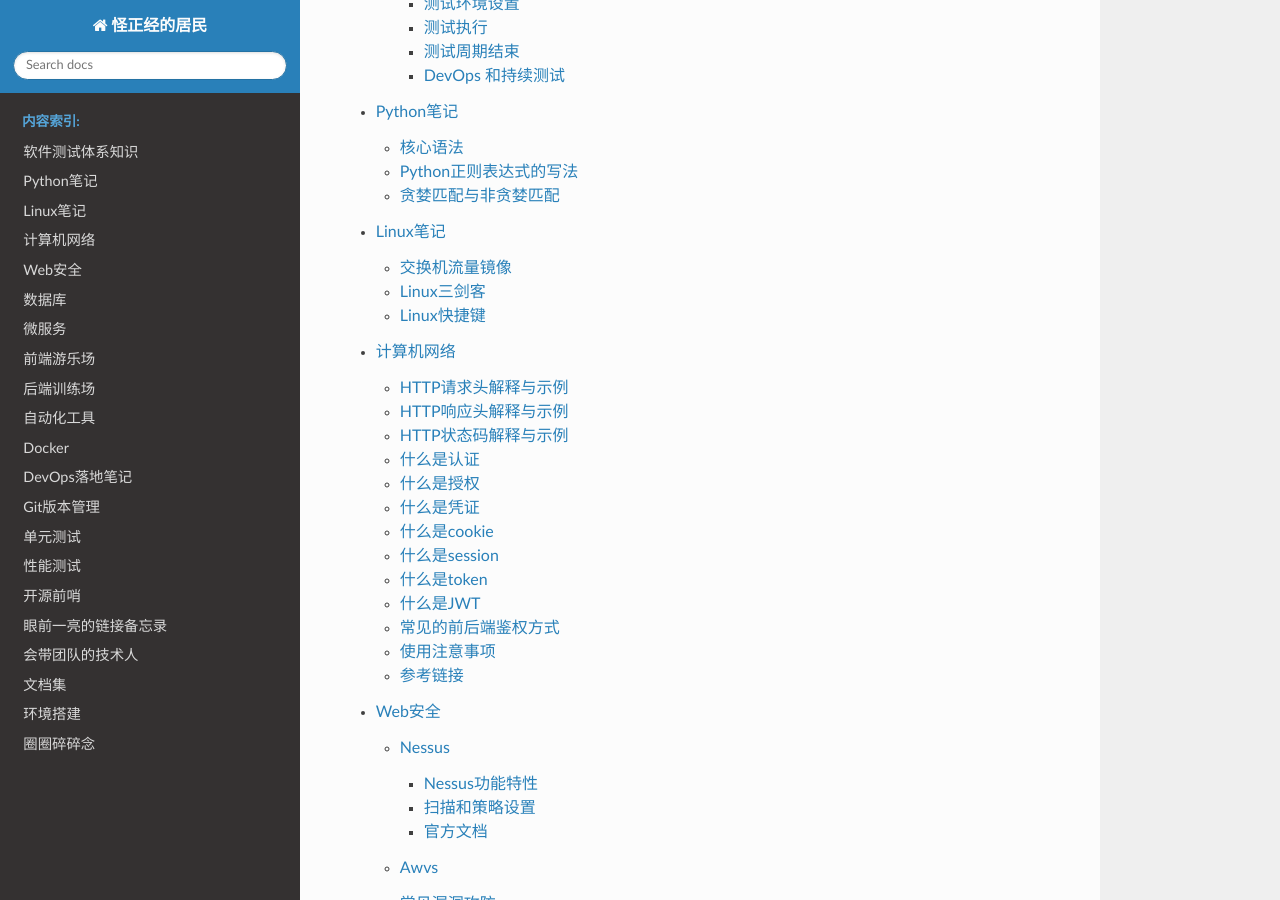
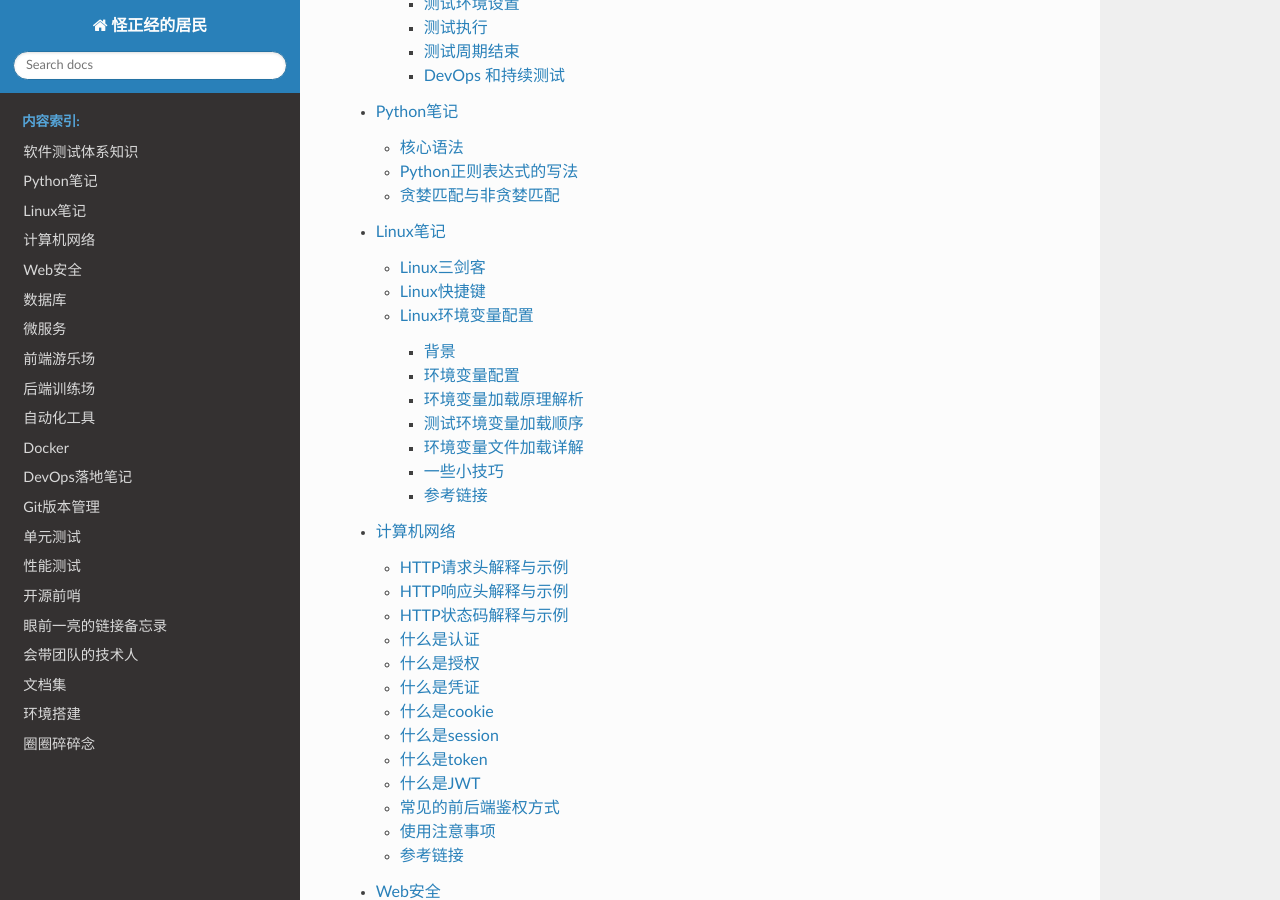
Before and after one commit to LLY600/readthedoc, a Sphinx documentation site: the page built from source/index.rst, in a window 1280 px wide and 900 px high, scrolled down 560 px. Built offline with Sphinx 7.4.7 and the Read the Docs theme 2.0.0, drawn with Linux system fonts in a browser that asks for light colours; pages that are not in the unit, such as notebooks, are missing from menus; some of the changed lines change nothing that is shown.

Commit message:
增加Linux环境变量配置

````diff
--- /dev/null
+++ b/source/Linux笔记/Linux环境变量配置.md
@@ -0,0 +1,218 @@
+Linux环境变量配置
+================
+#### 背景
+- Linux是多用户的任务系统，对于每个用户都可以指定特定的用户变量。
+- 针对不同程序在不同的环境下运行就需要修改环境变量进行定制。
+
+#### 环境变量配置
+- 按变量的周期划为永久变量和临时性变量2种
+	- 永久变量：通过修改配置文件，配置之后变量永久生效。
+	- 临时性变量：使用命令如export等命令设置，设置之后马上生效。当关闭shell的时候失效（这种主要用于测试比较多）。
+- 按照影响范围分为用户变量和系统变量2种
+	- 用户变量（局部变量）：修改的设置只对某个用户的路径或执行起作用；
+	- 系统变量（全局变量）：影响范围是整个系统；
+	- 下面所有例子的环境说明如下：
+	```
+	系统：Ubuntu 14.0
+	用户名：uusama
+	需要配置MySQL环境变量路径：/home/uusama/mysql/bin
+	```
+
+1. 读取环境变量
+
+	- 读取环境变量的方法：
+		- export命令显示当前系统定义的所有环境变量
+		- echo $PATH命令输出当前的PATH环境变量的值
+		- 这两个命令执行的效果如下
+		```
+		uusama@ubuntu:~$ export
+		declare -x HOME="/home/uusama"
+		declare -x LANG="en_US.UTF-8"
+		declare -x LANGUAGE="en_US:"
+		declare -x LESSCLOSE="/usr/bin/lesspipe %s %s"
+		declare -x LESSOPEN="| /usr/bin/lesspipe %s"
+		declare -x LOGNAME="uusama"
+		declare -x MAIL="/var/mail/uusama"
+		declare -x PATH="/home/uusama/bin:/home/uusama/.local/bin:/usr/local/sbin:/usr/local/bin:/usr/sbin:/usr/bin:/sbin:/bin"
+		declare -x SSH_TTY="/dev/pts/0"
+		declare -x TERM="xterm"
+		declare -x USER="uusama"
+		```
+
+		```
+		uusama@ubuntu:~$ echo $PATH
+		/home/uusama/bin:/home/uusama/.local/bin:/usr/local/sbin:/usr/local/bin:/usr/sbin:/usr/bin:/sbin:/bin
+		```
+
+		- 其中PATH变量定义了运行命令的查找路径，以冒号:分割不同的路径，使用export定义的时候可加双引号也可不加。
+
+
+1. 环境变量配置方式
+	- **export PATH**
+		- 使用export命令直接修改PATH的值，配置MySQL进入环境变量的方法:
+		```
+		export PATH=/home/uusama/mysql/bin:$PATH
+		#或者把PATH放在前面
+		export PATH=$PATH:/home/uusama/mysql/bin
+		```
+		- 注意事项：
+			- 生效时间：立即生效
+			- 生效期限：当前终端有效，窗口关闭后无效
+			- 生效范围：仅对当前用户有效
+			- 配置的环境变量中不要忘了加上原来的配置，即$PATH部分，避免覆盖原来配置
+	- **vim ~/.bashrc**
+		- 通过修改用户目录下的~/.bashrc文件进行配置：
+		```
+		vim ~/.bashrc
+		# 在最后一行加上
+		export PATH=$PATH:/home/uusama/mysql/bin
+		```
+		- 注意事项：
+			- 生效时间：使用相同的用户打开新的终端时生效，或者手动source ~/.bashrc生效
+			- 生效期限：永久有效
+			- 生效范围：仅对当前用户有效
+			- 如果有后续的环境变量加载文件覆盖了PATH定义，则可能不生效
+	- **vim ~/.bash_profile**
+		```
+		vim ~/.bash_profile
+		# 在最后一行加上
+		export PATH=$PATH:/home/uusama/mysql/bin
+		```
+		- 注意事项：
+			- 生效时间：使用相同的用户打开新的终端时生效，或者手动source ~/.bash_profile生效
+			- 生效期限：永久有效
+			- 生效范围：仅对当前用户有效
+			- 如果没有~/.bash_profile文件，则可以编辑~/.profile文件或者新建一个
+	- **vim /etc/bashrc**
+		- 该方法是修改系统配置，需要管理员权限（如root）或者对该文件的写入权限：
+		```
+		# 如果/etc/bashrc文件不可编辑，需要修改为可编辑
+		chmod -v u+w /etc/bashrc
+		vim /etc/bashrc
+		# 在最后一行加上
+		export PATH=$PATH:/home/uusama/mysql/bin
+		```
+		- 注意事项：
+			- 生效时间：新开终端生效，或者手动source /etc/bashrc生效
+			- 生效期限：永久有效
+			- 生效范围：对所有用户有效
+	- **vim /etc/profile**
+		- 该方法修改系统配置，需要管理员权限或者对该文件的写入权限，和vim /etc/bashrc类似：
+		```
+		# 如果/etc/profile文件不可编辑，需要修改为可编辑
+		chmod -v u+w /etc/profile
+		vim /etc/profile
+		# 在最后一行加上
+		export PATH=$PATH:/home/uusama/mysql/bin
+		```
+		- 注意事项：
+			- 生效时间：新开终端生效，或者手动source /etc/profile生效
+			- 生效期限：永久有效
+			- 生效范围：对所有用户有效
+	- **vim /etc/environment**
+		- 该方法是修改系统环境配置文件，需要管理员权限或者对该文件的写入权限：
+		```
+		# 如果/etc/bashrc文件不可编辑，需要修改为可编辑
+		chmod -v u+w /etc/environment
+		vim /etc/profile
+		# 在最后一行加上
+		export PATH=$PATH:/home/uusama/mysql/bin
+		```
+		- 注意事项：
+			- 生效时间：新开终端生效，或者手动source /etc/environment生效
+			- 生效期限：永久有效
+			- 生效范围：对所有用户有效
+
+#### 环境变量加载原理解析
+- 上面列出了环境变量的各种配置方法，那么Linux是如何加载这些配置的呢？是以什么样的顺序加载的呢？
+- 特定的加载顺序会导致相同名称的环境变量定义被覆盖或者不生效。
+- 环境变量的分类
+	- 环境变量可以简单的分成用户自定义的环境变量以及系统级别的环境变量。
+	- 用户级别环境变量定义文件：~/.bashrc、~/.profile（部分系统为：~/.bash_profile）
+	- 系统级别环境变量定义文件：/etc/bashrc、/etc/profile(部分系统为：/etc/bash_profile）、/etc/environment
+	- 另外在用户环境变量中，系统会首先读取~/.bash_profile（或者~/.profile）文件，如果没有该文件则读取~/.bash_login，根据这些文件中内容再去读取~/.bashrc。
+
+#### 测试环境变量加载顺序
+- 为了测试各个不同文件的环境变量加载顺序，我们在每个环境变量定义文件中的第一行都定义相同的环境变量UU_ORDER，该变量的值为本身的值连接上当前文件名称。
+- 需要修改的文件如下：
+```
+/etc/environment
+/etc/profile
+/etc/profile.d/test.sh，新建文件，没有文件夹可略过
+/etc/bashrc，或者/etc/bash.bashrc
+~/.bash_profile，或者~/.profile
+~/.bashrc
+```
+- 在每个文件中的第一行都加上下面这句代码，并相应的把冒号后的内容修改为当前文件的绝对文件名。
+```
+export UU_ORDER="$UU_ORDER:~/.bash_profile"
+```
+- 修改完之后保存，新开一个窗口，然后echo $UU_ORDER观察变量的值：
+```
+uusama@ubuntu:~$ echo $UU_ORDER
+$UU_ORDER:/etc/environment:/etc/profile:/etc/bash.bashrc:/etc/profile.d/test.sh:~/.profile:~/.bashrc
+```
+- 可以推测出Linux加载环境变量的顺序如下：
+```
+/etc/environment
+/etc/profile
+/etc/bash.bashrc
+/etc/profile.d/test.sh
+~/.profile
+~/.bashrc
+```
+
+#### 环境变量文件加载详解
+- 由上面的测试可容易得出Linux加载环境变量的顺序如下：
+- 系统环境变量 -> 用户自定义环境变量 /etc/environment -> /etc/profile -> ~/.profile
+- 打开/etc/profile文件你会发现，该文件的代码中会加载/etc/bash.bashrc文件，然后检查/etc/profile.d/目录下的.sh文件并加载。
+```
+# /etc/profile: system-wide .profile file for the Bourne shell (sh(1))
+# and Bourne compatible shells (bash(1), ksh(1), ash(1), ...).
+
+if [ "$PS1" ]; then
+  if [ "$BASH" ] && [ "$BASH" != "/bin/sh" ]; then
+	# The file bash.bashrc already sets the default PS1.
+	# PS1='\h:\w\$ '
+	if [ -f /etc/bash.bashrc ]; then
+	  . /etc/bash.bashrc
+	fi
+  else
+	if [ "`id -u`" -eq 0 ]; then
+	  PS1='# '
+	else
+	  PS1='$ '
+	fi
+  fi
+fi
+
+if [ -d /etc/profile.d ]; then
+  for i in /etc/profile.d/*.sh; do
+	if [ -r $i ]; then
+	  . $i
+	fi
+  done
+  unset i
+fi
+```
+- 其次再打开~/.profile文件，会发现该文件中加载了~/.bashrc文件。
+```
+# if running bash
+if [ -n "$BASH_VERSION" ]; then
+	# include .bashrc if it exists
+	if [ -f "$HOME/.bashrc" ]; then
+ . "$HOME/.bashrc"
+	fi
+fi
+
+# set PATH so it includes user's private bin directories
+PATH="$HOME/bin:$HOME/.local/bin:$PATH"
+```
+- 从~/.profile文件中代码不难发现，/.profile文件只在用户登录的时候读取一次，而/.bashrc会在每次运行Shell脚本的时候读取一次。
+
+#### 一些小技巧
+- 可以自定义一个环境变量文件，比如在某个项目下定义uusama.profile，在这个文件中使用export定义一系列变量，然后在~/.profile文件后面加上：sourc uusama.profile，这样你每次登陆都可以在Shell脚本中使用自己定义的一系列变量。
+- 也可以使用alias命令定义一些命令的别名，比如alias rm="rm -i"（双引号必须），并把这个代码加入到~/.profile中，这样你每次使用rm命令的时候，都相当于使用rm -i命令，非常方便。
+
+#### 参考链接
+- [https://blog.csdn.net/AI_Green/article/details/121422245]()
--- a/source/Linux笔记/index.rst
+++ b/source/Linux笔记/index.rst
@@ -7,3 +7,4 @@
     交换机流量镜像
     Linux三剑客
     Linux快捷键
+    Linux环境变量配置
````
Also changed, not shown: source/Linux笔记/Linux快捷键.md (line endings or trailing spaces).
